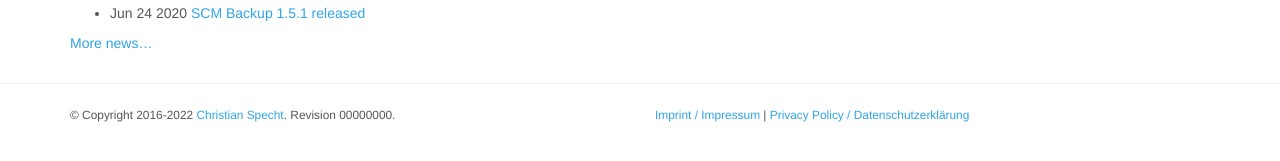
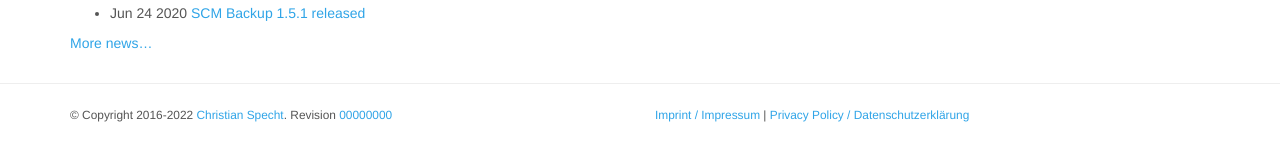
Before and after one commit to christianspecht/scm-backup-site, a Jekyll site: the page built from index.md, in a window 1280 px wide. Shown: the part 566-727 px from the top of the page. Built offline with Jekyll 4.4.1, drawn with Linux system fonts in a browser that asks for light colours.

Commit message:
link to commit id

```diff
--- a/_layouts/default.html
+++ b/_layouts/default.html
@@ -73,7 +73,7 @@
 <footer>
     <div class="container">
         <div class="row">
-            <div class="col-md-6"><small>© Copyright 2016-{{ site.time | date: "%Y" }} <a href="{{ site.authorlink }}">{{ site.authorname }}</a>. Revision {{ site.github.build_revision | slice: 0, 8 }}.</small></div>
+            <div class="col-md-6"><small>© Copyright 2016-{{ site.time | date: "%Y" }} <a href="{{ site.authorlink }}">{{ site.authorname }}</a>. Revision <a href="https://github.com/christianspecht/scm-backup-site/commit/{{ site.github.build_revision }}">{{ site.github.build_revision | slice: 0, 8 }}</a></small></div>
             <div class="col-md-6"><small><a href="/imprint/">Imprint / Impressum</a> | <a href="/privacy/">Privacy Policy / Datenschutzerklärung</a></small></div>
         </div><!-- /.row -->
     </div><!-- /.container -->
```
